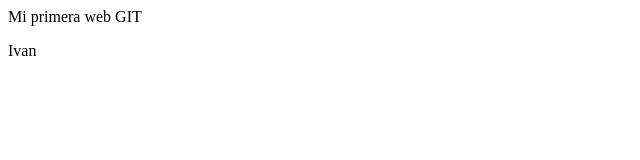
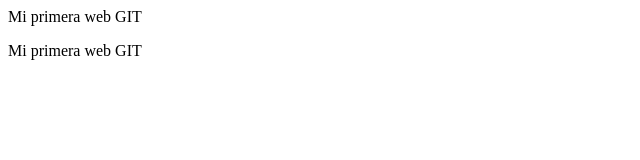
Before and after one commit to IvanIGS/MASANZ_2122_SMR2_IGS, a plain HTML site: page index.html in a window 1280 px wide. Shown: the full height of the page, 0-640 px from the left. Drawn offline with Linux system fonts and the light colour scheme.

Commit message:
Update index.html

```diff
--- a/index.html
+++ b/index.html
@@ -3,6 +3,6 @@
     <tittle>Mi primera web GIT</tittle>
   </head>
   <body>
-    <p>Ivan</p>
+    <p>Mi primera web GIT</p>
   </body>
 </html>
```
